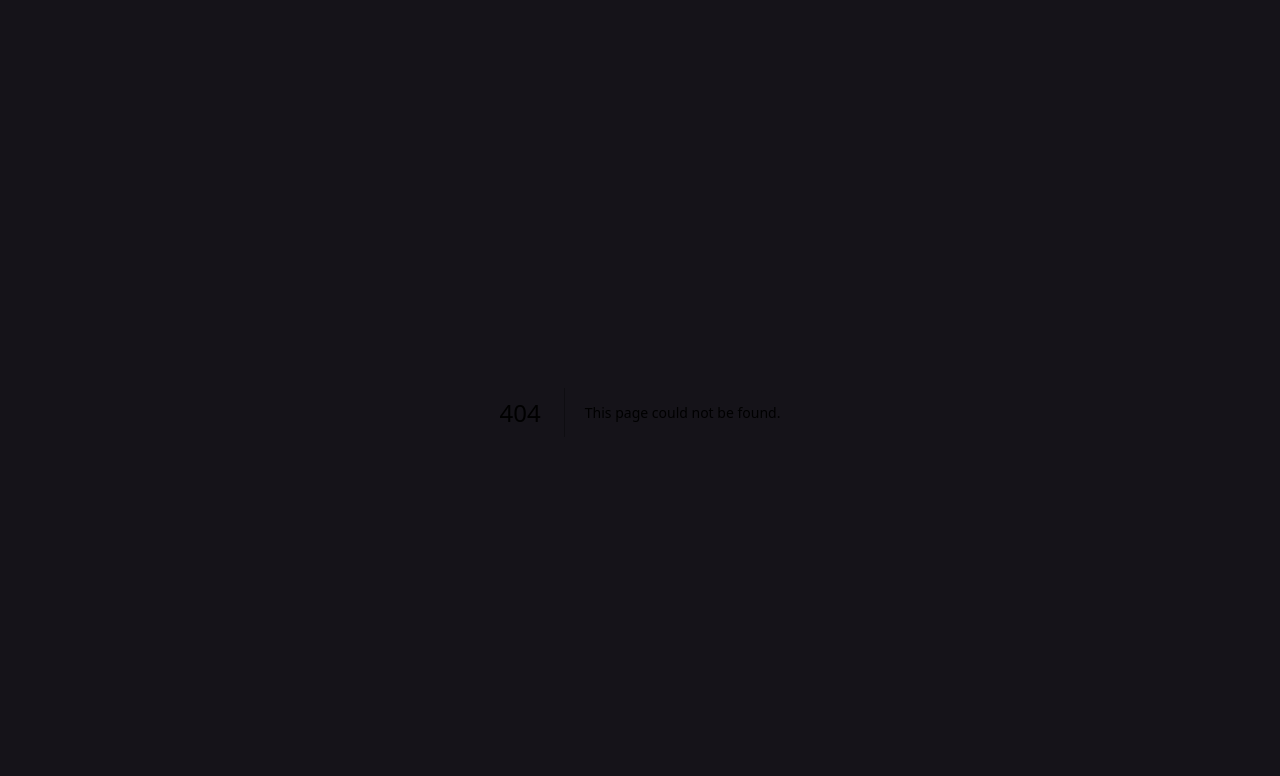
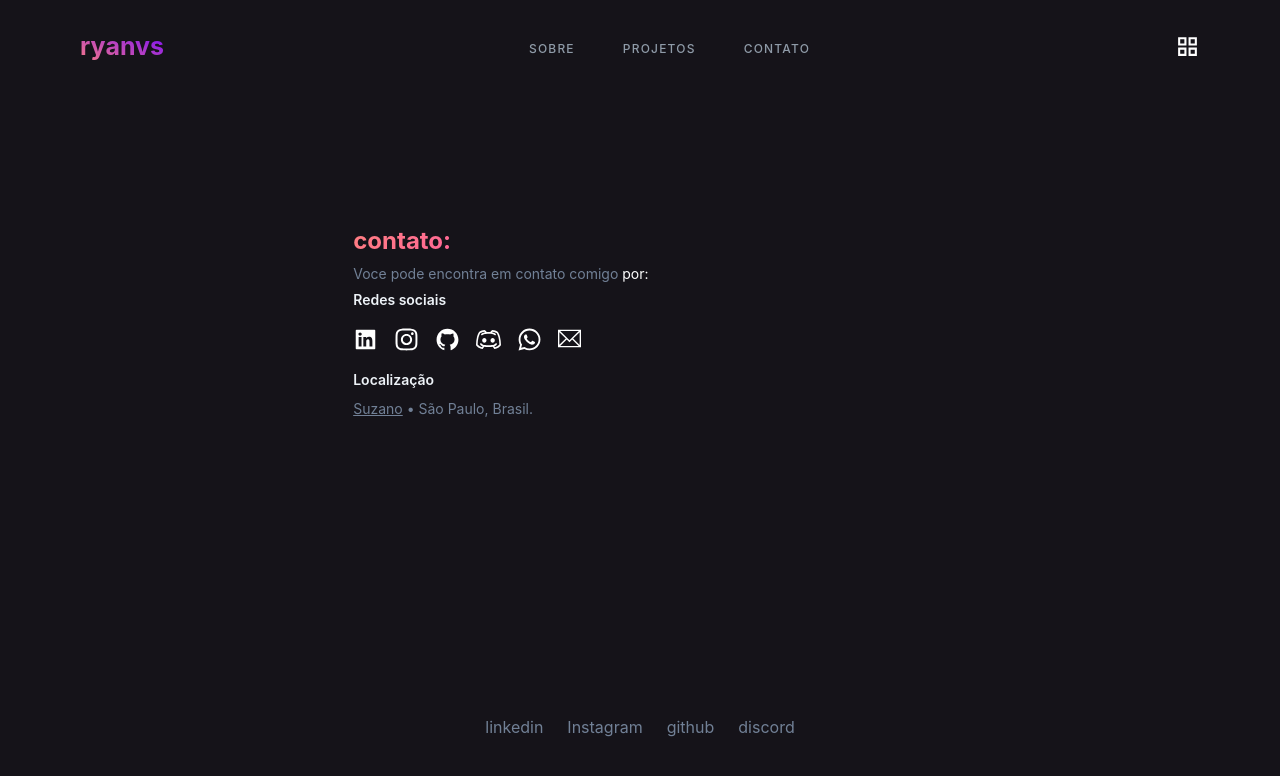
Before and after one commit to ryanoliveiragit/Portfolio-typescript, a Next.js app: page /contato in a window 1280 px wide. Before the commit this address had no page. Shown: the top 776 px of the page. Built offline with nearby package versions, Linux system fonts and the light colour scheme.

Commit message:
create contact page

```diff
--- a/src/components/header/index.tsx
+++ b/src/components/header/index.tsx
@@ -40,10 +40,6 @@ export const NAV_ITEMS: NavItemProps[] = [
   {
     label: "PROJETOS",
     href: "projetos",
-  },
-  {
-    label: "SETUP",
-    href: "setup",
   },
   {
     label: "CONTATO",
--- a/src/components/modal/index.tsx
+++ b/src/components/modal/index.tsx
@@ -238,7 +238,7 @@ const BasicUsage: React.FC<MyAttributes> = ({ closemodal }) => {
           >
             <Box gap={2} display={"flex"}>
               <RxCode size={20} />
-              <Link href="/setup">Setup</Link>
+              <Link href="/contato">Contato</Link>
             </Box>
             <Box>
               <Text
--- /dev/null
+++ b/src/pages/contato.tsx
@@ -0,0 +1,123 @@
+/* eslint-disable @next/next/no-img-element */
+import { Text, Stack, Flex, Container } from "@chakra-ui/react";
+import Header from "../components/header";
+import React, { useEffect, useState } from "react";
+import { HiOutlineMail } from "react-icons/hi";
+import { AiOutlineHome } from "react-icons/ai";
+import { BiUser } from "react-icons/bi";
+import { RxCode } from "react-icons/rx";
+import { TfiEmail } from "react-icons/tfi";
+import { FaInstagram } from "react-icons/fa";
+import { FaWhatsapp } from "react-icons/fa";
+import { AiFillGithub } from "react-icons/ai";
+import { AiFillLinkedin } from "react-icons/ai";
+import { RxDiscordLogo } from "react-icons/rx";
+import SmallWithNavigation from "../components/footer";
+import useCopyToClipboard from "../components/modal/content/copy";
+
+export default function Sobre() {
+  const [value, copy] = useCopyToClipboard();
+
+  const [isComponentVisible, setIsComponentVisible] = useState(false);
+  const handleKeyDown = (event: KeyboardEvent) => {
+    if (event.ctrlKey && event.key === "c") {
+      setIsComponentVisible(true);
+    }
+  };
+
+  const shortcutsHand = (event: KeyboardEvent) => {
+    if (event.altKey && event.key === "c") {
+      copy("www.ryanvs.dev/");
+    }
+    if (event.key == "e") {
+      window.open(
+        "https://mail.google.com/mail/u/0/#inbox?compose=CllgCJTNqVmWVnQJqKwjHbgqBKcjWVwtgZwfDkfdQMXLXsbgWCRgBSfVfnLRSZVPSfdXnsmMmkL"
+      );
+    }
+    if (event.key == "h") {
+      window.location.href = "/";
+    }
+    if (event.key == "s") {
+      window.location.href = "/sobre";
+    }
+    if (event.key == "p") {
+      window.location.href = "/projetos";
+    }
+    if (event.altKey && event.key == "s") {
+      window.location.href = "/setup";
+    }
+    if (event.key == "i") {
+      window.open("https://www.instagram.com/ryan.jsx/");
+    }
+    if (event.key == "g") {
+      window.open("https://github.com/ryanoliveiragit");
+    }
+    if (event.key == "l") {
+      window.open("https://www.linkedin.com/in/ryan-oliveira-169a371a4/");
+    }
+    if (event.key == "d") {
+      window.open("https://discord.gg/nD3YgMYhre");
+    }
+  };
+  useEffect(() => {
+    document.addEventListener("keydown", shortcutsHand);
+    document.addEventListener("keydown", handleKeyDown);
+    return () => {
+      document.addEventListener("keydown", shortcutsHand);
+      document.removeEventListener("keydown", handleKeyDown);
+    };
+    // eslint-disable-next-line react-hooks/exhaustive-deps
+  }, []);
+  return (
+    <>
+      <Header />
+      <Container mt={'13%'} mb={'35vh'}>
+        <Text
+          alignItems={"left"}
+          className={"gradientMobile"}
+          fontWeight={"700"}
+          fontSize={24}
+          color={"gray.500"}
+        >
+          contato:
+        </Text>
+        <div className="photo">
+          <Stack gap={4}>
+            <Text lineHeight={5} fontSize={14} pt={"2%"} color={"gray.500"}>
+              Voce pode encontra em contato comigo <span>por:</span>
+            </Text>
+          </Stack>
+        </div>
+        <div className="photo">
+          <Stack>
+            <Text fontSize={14} m={'2% 0%'} fontWeight={"600"} color={"gray.100"}>
+              Redes sociais
+            </Text>
+            <Flex mt={'2%'} gap={4}>
+            <AiFillLinkedin fill="white" size={25} />
+            <FaInstagram fill="white" size={25} />
+            <AiFillGithub fill="white" size={25} />
+            <RxDiscordLogo color="white" size={25} />
+            <FaWhatsapp fill="white" size={25} />
+            <TfiEmail fill="white" size={23} />
+            </Flex>
+            <Text marginTop={'4%'} fontWeight={"600"} color={"gray.100"} fontSize={14}>
+              Localização
+            </Text>
+            <Text color={"gray.500"} fontSize={14} fontWeight={"400"}>
+              <a
+                href="https://www.viensoft.com.br/"
+                target="_blank"
+                rel="noreferrer"
+              >
+                <u>Suzano</u>
+              </a>{" "}
+              • São Paulo, Brasil.
+            </Text>
+          </Stack>
+        </div>
+      </Container>
+      <SmallWithNavigation />
+    </>
+  );
+}
--- a/src/pages/projetos.tsx
+++ b/src/pages/projetos.tsx
@@ -77,7 +77,7 @@ export default function Sobre() {
         .then((response: { json: () => any }) => response.json())
         .then((data) => setRepositories(data));
       setRemoveLoading(false);
-    }, 1000);
+    }, 100);
   }, []);
   const Astethic = repositoreis.filter(
     (repositorys) => repositorys.id == "520384346"
--- a/styles/GlobalStyles.css
+++ b/styles/GlobalStyles.css
@@ -41,6 +41,12 @@ span {
   transition: 0.4s;
   color: white;
 
+}
+.fleximg{
+  display: flex;
+}
+.flextxt {
+  padding: 1% 4%;
 }
 option {
 padding: 2%!important;
@@ -164,15 +170,22 @@ background-color: #181717e8!important;
   display: block;
 }
 img {
-  width: 45%;
+  width: 50%;
   border-radius: 15px;
   padding-bottom: 0%;
 }
 
-@media only screen and (max-width: 1300px) {
+@media only screen and (max-width: 900px) {
   .photo {
     display: block;
     padding-bottom: 5%;
+
+  }
+  .fleximg {
+    display: block;
+  }
+  .flextxt {
+    padding: 1% 0%;
   }
   img {
     width: 100%;
```
Also changed, not shown: src/pages/sobre.tsx (+36 -14 lines).
